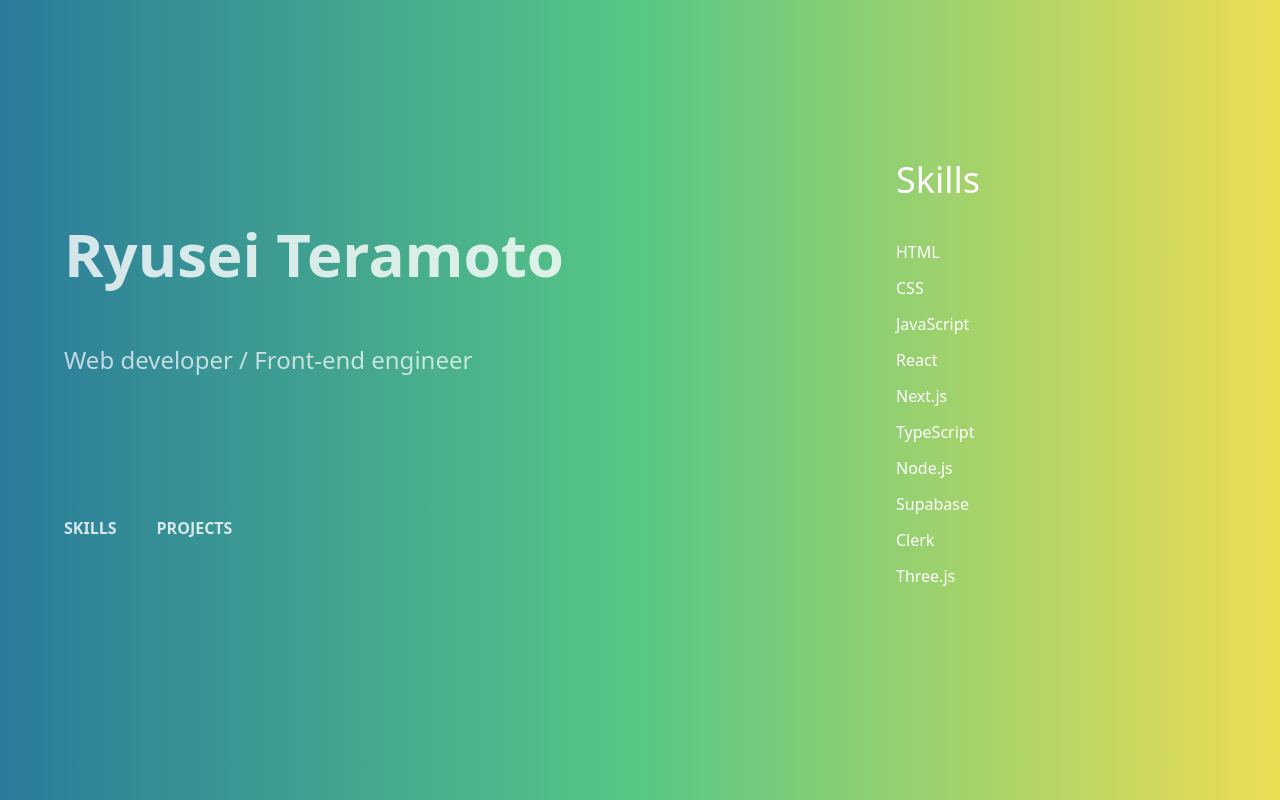
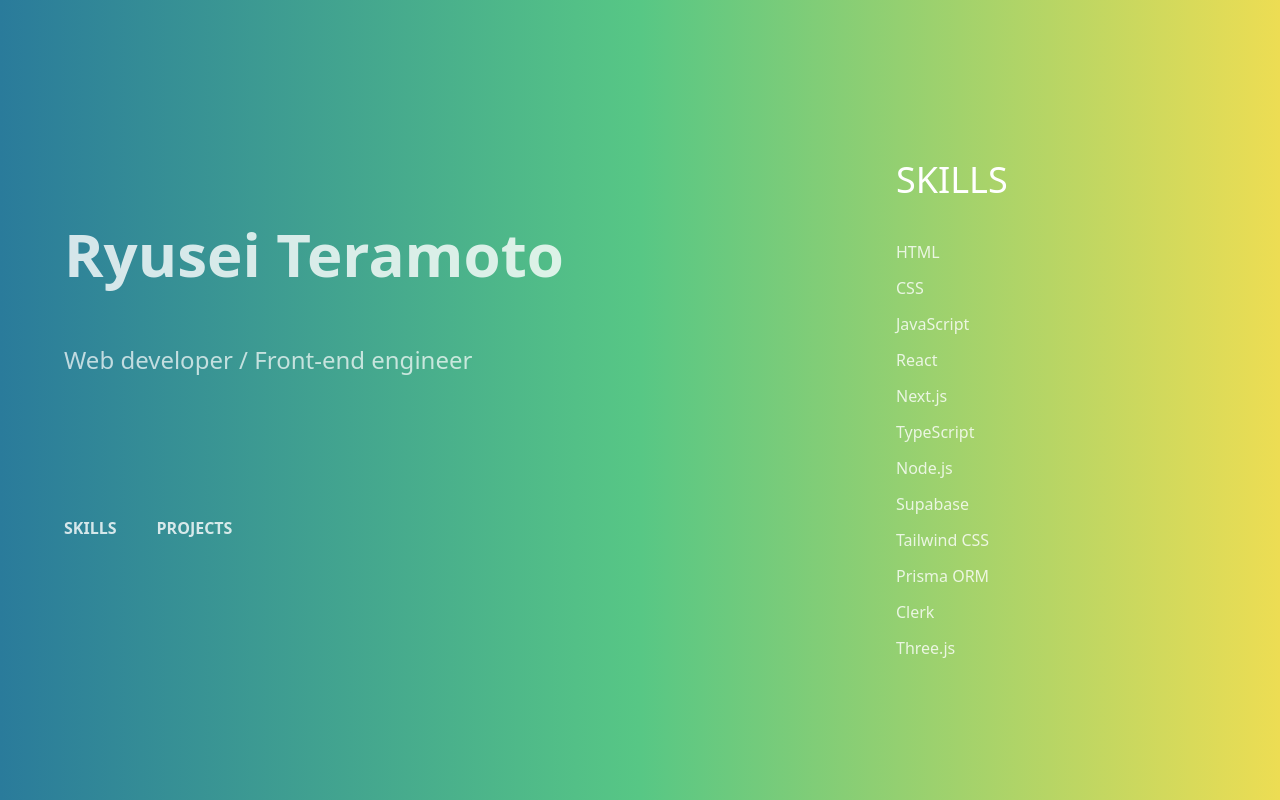
Before and after one commit to Ryutera/Portfolio, a Next.js app: page / in a window 1280 px wide. Both pictures are taken after a click on the button "SKILLS". Built offline with nearby package versions, Linux system fonts and the light colour scheme; no server answers.

Commit message:
Add mouse-follow camera movement to background scene

```diff
--- a/app/globals.css
+++ b/app/globals.css
@@ -1,7 +1,12 @@
 @import "tailwindcss";
 @import "tw-animate-css";
 
+
+
 @custom-variant dark (&:is(.dark *));
+
+
+
 
 @theme inline {
   --radius-sm: calc(var(--radius) - 4px);
--- a/app/page.tsx
+++ b/app/page.tsx
@@ -1,20 +1,20 @@
 "use client"
 
 import CanvasBackground from '@/components/CanvasBackground';
-import { ul } from 'framer-motion/client';
 import { useState } from 'react';
-import { SkeletonUtils } from 'three/examples/jsm/Addons.js';
 
 
-const skillsList = ["HTML" , "CSS", "JavaScript", "React", "Next.js", "TypeScript", "Node.js", "Supabase", "Clerk" ,"Three.js"]
+
+const skillsList = ["HTML", "CSS", "JavaScript", "React", "Next.js", "TypeScript", "Node.js", "Supabase", "Tailwind CSS", "Prisma ORM" , "Clerk", "Three.js"]
 
 function App() {
   const [skills, setSkills] = useState(false)
   const [projects, setProjects] = useState(false)
 
 
-const handleShowSkills = ()=>{
-setSkills((prev)=>!prev)
+
+  const handleShowSkills = () => {
+    setSkills((prev) => !prev)
     if (projects) {
       setProjects(false)
     }
@@ -24,7 +24,7 @@ console.log(skills)
 
   return (
     <div className="relative w-full h-screen overflow-hidden">
-     <CanvasBackground/>
+      <CanvasBackground />
       <div className="relative z-10 h-screen">
 
         <div className='grid grid-cols-2'>
@@ -35,18 +35,19 @@ console.log(skills)
 
             <div className='text-white flex gap-10 mt-20 '>
               <button className='hover:cursor-pointer font-bold  opacity-[0.8]' onClick={handleShowSkills}>SKILLS</button>
-              <button  className='hover:cursor-pointer font-bold  opacity-[0.8]'>PROJECTS</button>
+              <button className='hover:cursor-pointer font-bold  opacity-[0.8]'>PROJECTS</button>
             </div>
 
           </main>
 
 
           <div className='mt-[25%] ml-[40%]'>
-  {skills && <div className='text-white'>
-    <h2 className='text-4xl mb-10'>Skills</h2>
-  {skillsList?.map((skill,index)=>(
-    <ul key={index}>
-      <li className='my-3' key={index}>{skill}</li>
+            {skills && <div className='text-white '>
+              <h2 className='text-4xl mb-10 '>SKILLS</h2>
+              {skillsList?.map((skill, index) => (
+                <ul key={index} className=''>
+                  <li className='my-3  opacity-[0.8]' key={index}>{skill}</li>
+
                 </ul>
               ))}
             </div>}
--- a/components/CanvasBackground.tsx
+++ b/components/CanvasBackground.tsx
@@ -58,18 +58,38 @@ const CanvasBackground = () => {
 
 
 
+
     const ambientLight = new THREE.AmbientLight(0xffffff, 1)
     scene.add(ambientLight)
 
     //  const pointLight = new THREE.PointLight(0xffffff,300,30)
     //  scene.add(pointLight)
 
+
+const target = { x: 0, y: 0, };
+// 振れ幅（好みで調整）
+const strength = { x: 2.0, y: 1.5 };
+// 追従の滑らかさ（0〜1、小さいほどヌルッと）
+const smooth = 0.08;
+
+const onPointerMove = (e: PointerEvent) => {
+    // clientは0から画面幅px、画面の大きさに応じた数値を調整　-0,5は基準を中央にするため
+  const nx = e.clientX / window.innerWidth
+  const ny = e.clientY / window.innerHeight
+
+  target.x = nx * strength.x;
+  target.y = -ny * strength.y; // 視覚的に上へ動くよう反転
+};
+window.addEventListener("pointermove", onPointerMove, { passive: true });
+
+
     const tick = () => {
       renderer.render(scene, camera)
+    //   現在値から目標値に少しずつ近づける
+camera.position.x = THREE.MathUtils.lerp(camera.position.x, target.x, smooth);
+camera.position.y = THREE.MathUtils.lerp(camera.position.y, 5 + target.y, smooth);
 
-      if (mixer) {
-        mixer.update(0.01)
-      }
+
       requestAnimationFrame(tick)
     }
     tick()
--- a/components/Main.tsx
+++ b/components/Main.tsx
@@ -9,3 +9,4 @@
 // }
 
 // export default Main
+// /
--- a/package.json
+++ b/package.json
@@ -29,9 +29,11 @@
     "@types/node": "^20",
     "@types/react": "^19",
     "@types/react-dom": "^19",
+    "autoprefixer": "^10.4.21",
     "eslint": "^9",
     "eslint-config-next": "16.0.1",
-    "tailwindcss": "^4",
+    "postcss": "^8.5.6",
+    "tailwindcss": "^4.1.17",
     "tw-animate-css": "^1.4.0",
     "typescript": "^5"
   }
```
Also changed, not shown: 1 other file (tests, documents, lock files or other folders). Lines whose indentation alone changed are shown as unchanged.
